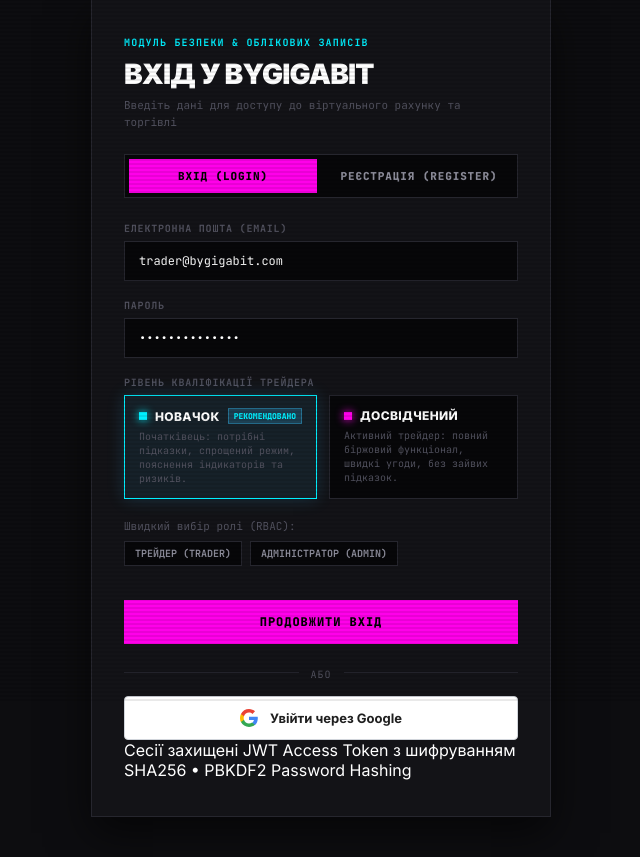
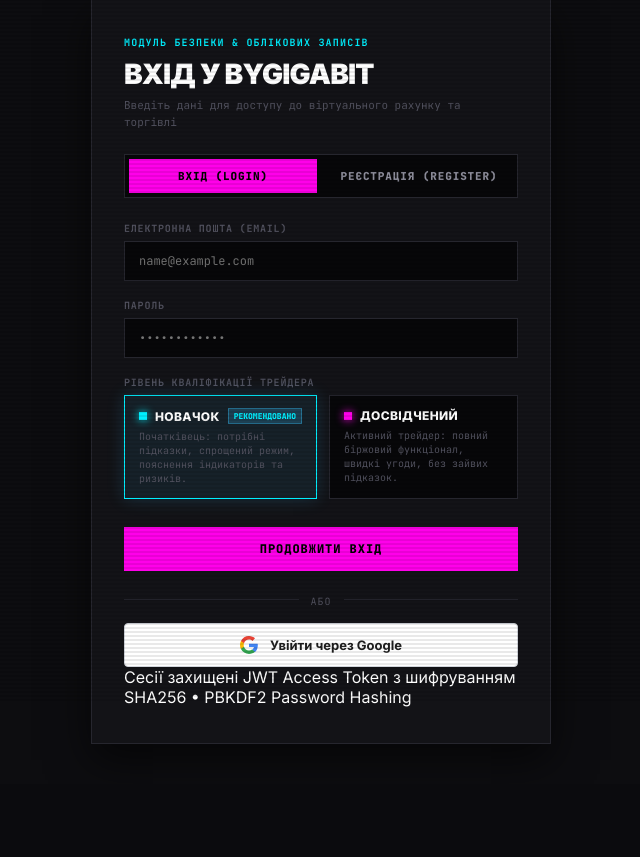
Before and after one commit to Hast1k/bygigabit, a FastAPI app: page /auth in a window 1280 px wide. Shown: the part 99-956 px from the top of the page, without its empty margins (319-959 px from the left). After the commit the page ends 843 px from the top, so only its background shows below. Run offline with FastAPI, Linux system fonts and the light colour scheme; some libraries are stand-ins or nearby versions.

Commit message:
feat(auth): remove quick role credentials buttons and clear pre-filled email/password

```diff
--- a/static/js/auth.js
+++ b/static/js/auth.js
@@ -36,12 +36,6 @@ function switchAuthMode(mode) {
     if (nickGroup) nickGroup.style.display = 'block';
   }
   cancel2FA();
-}
-
-function fillCreds(email, role) {
-  document.getElementById('authEmail').value = email;
-  document.getElementById('authPassword').value = 'SecurePass123!';
-  showToast(`Заповнено облікові дані для ролі: ${role}`);
 }
 
 async function handleMainSubmit(e) {
--- a/templates/auth.html
+++ b/templates/auth.html
@@ -63,12 +63,12 @@
 
         <div class="form-group">
           <label class="input-label" for="authEmail">Електронна пошта (Email)</label>
-          <input type="email" id="authEmail" class="auth-input" placeholder="trader@bygigabit.com" required value="trader@bygigabit.com">
+          <input type="email" id="authEmail" class="auth-input" placeholder="name@example.com" required autocomplete="username">
         </div>
 
         <div class="form-group">
           <label class="input-label" for="authPassword">Пароль</label>
-          <input type="password" id="authPassword" class="auth-input" placeholder="••••••••••••" required value="SecurePass123!">
+          <input type="password" id="authPassword" class="auth-input" placeholder="••••••••••••" required autocomplete="current-password">
         </div>
 
         <div id="repeatPasswordGroup" class="form-group" style="display:none;">
@@ -96,14 +96,6 @@
             </div>
           </div>
           <input type="hidden" id="selectedQualification" value="beginner">
-        </div>
-
-        <div class="quick-credentials">
-          <span>Швидкий вибір ролі (RBAC):</span>
-          <div class="role-tags">
-            <span class="role-tag" onclick="fillCreds('trader@bygigabit.com', 'Trader')">Трейдер (Trader)</span>
-            <span class="role-tag" onclick="fillCreds('admin@bygigabit.com', 'Admin')">Адміністратор (Admin)</span>
-          </div>
         </div>
 
         <button type="submit" id="btnSubmitAuth" class="btn btn-primary btn-auth-submit">
```
